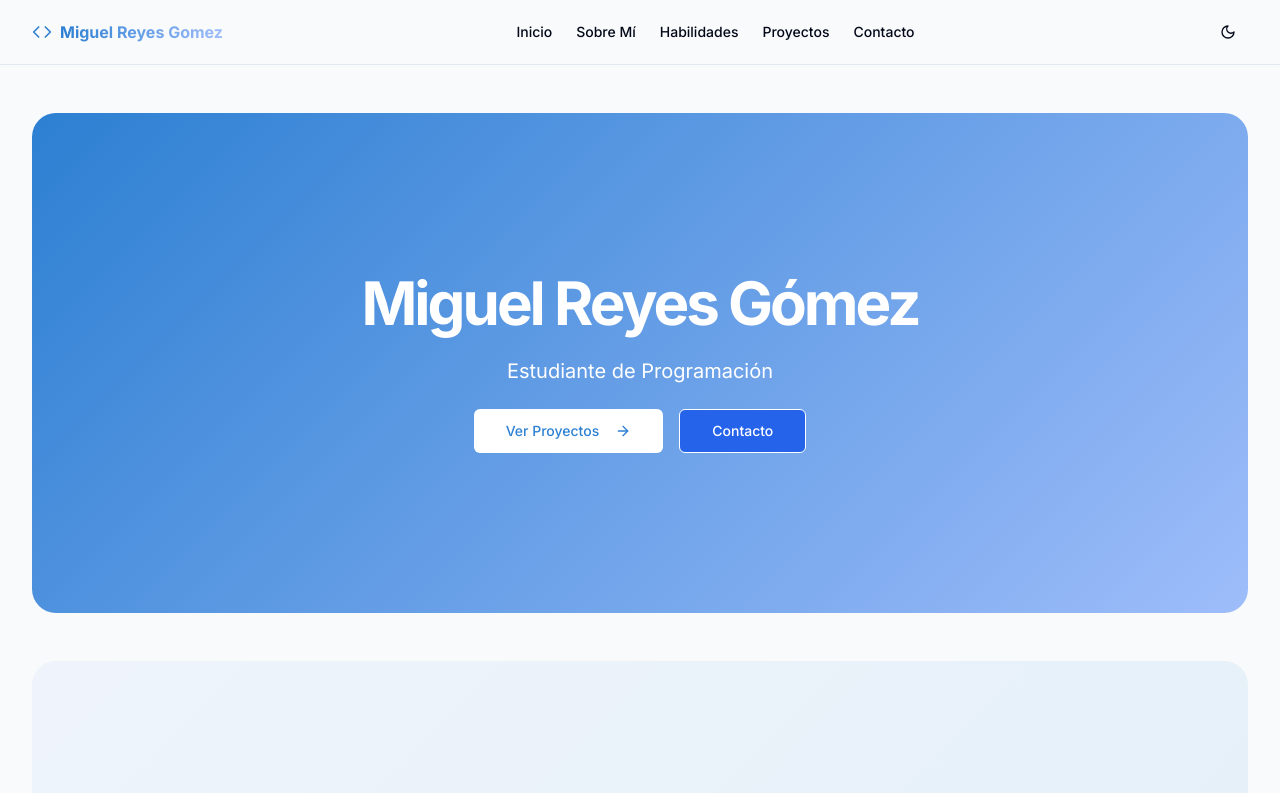
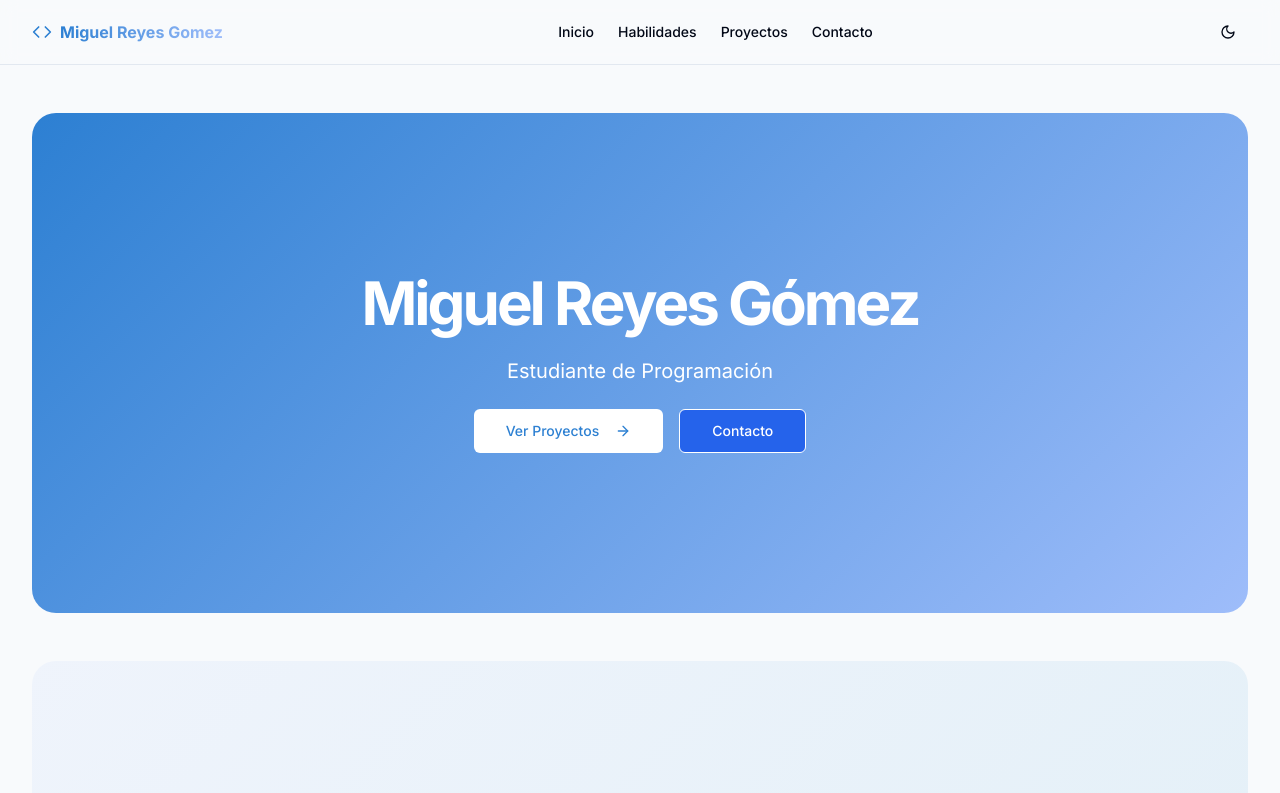
Before and after one commit to miguelreyess1/Portfolio, a Next.js app: page / in a window 1280 px wide. Shown: the top 793 px of the page. Built offline with nearby package versions, Linux system fonts and the light colour scheme.

Commit message:
Seccion Sobre mi eliminada

```diff
--- a/app/page.tsx
+++ b/app/page.tsx
@@ -29,9 +29,6 @@ export default function Page() {
               <Link href="#inicio" className="text-sm font-medium hover:text-primary transition-colors">
                 Inicio
               </Link>
-              <Link href="#sobre-mi" className="text-sm font-medium hover:text-primary transition-colors">
-                Sobre Mí
-              </Link>
               <Link href="#habilidades" className="text-sm font-medium hover:text-primary transition-colors">
                 Habilidades
               </Link>
@@ -56,9 +53,6 @@ export default function Page() {
                   <div className="flex flex-col gap-4 mt-8">
                     <Link href="#inicio" className="text-lg font-medium hover:text-primary transition-colors">
                       Inicio
-                    </Link>
-                    <Link href="#sobre-mi" className="text-lg font-medium hover:text-primary transition-colors">
-                      Sobre Mí
                     </Link>
                     <Link href="#habilidades" className="text-lg font-medium hover:text-primary transition-colors">
                       Habilidades
```
